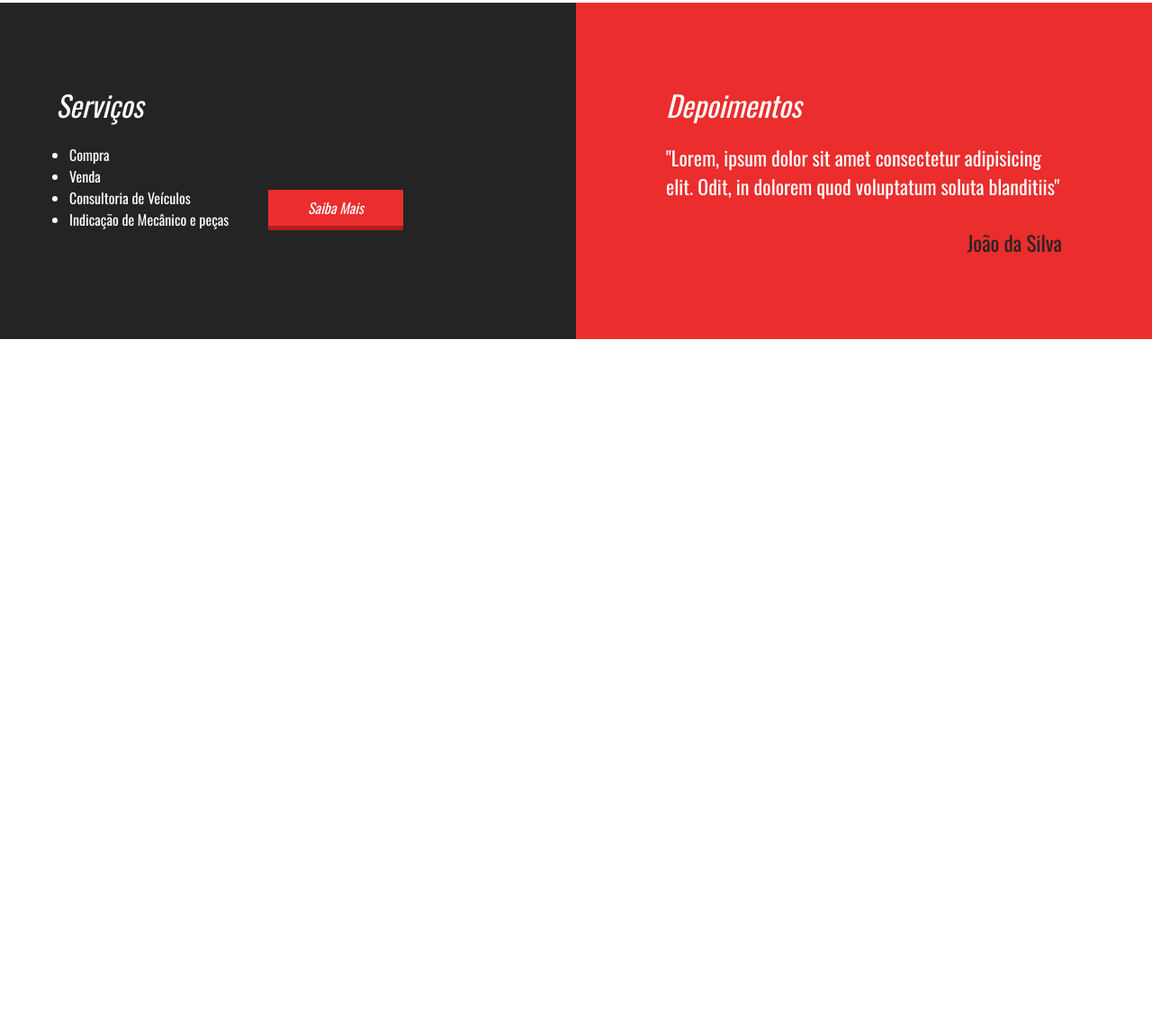
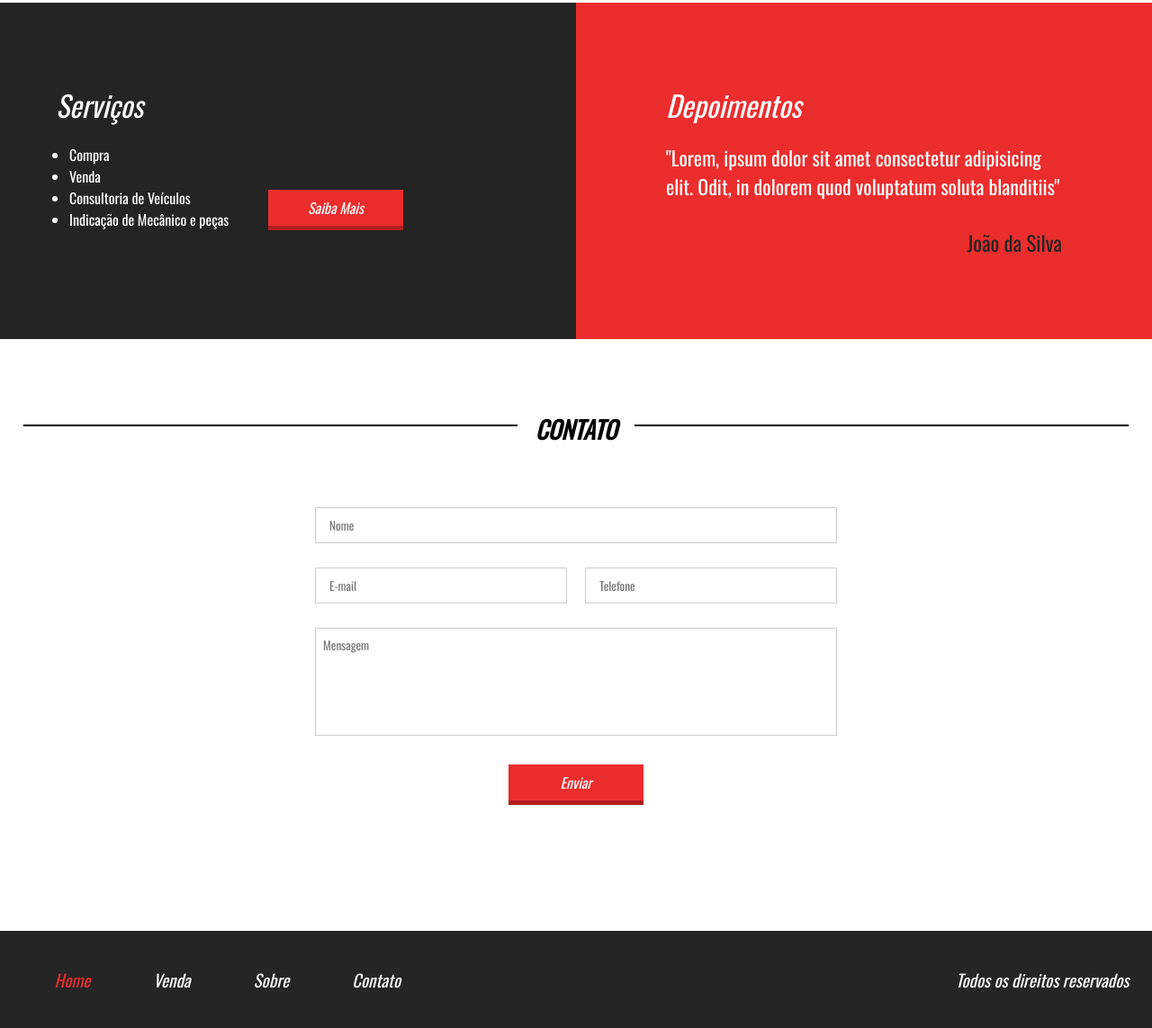
Before and after one commit to luiz-gui04/curso-web-master-projeto-05, a plain HTML site: page index.html in a window 1280 px wide. Shown: the part 1617-2760 px from the top of the page at 90% size. Before the commit the page ends 1994 px from the top, so only its background shows below. Drawn offline with nearby package versions, Linux system fonts and the light colour scheme.

Commit message:
formulario de contato e rodape

```diff
--- a/css/style.css
+++ b/css/style.css
@@ -164,7 +164,7 @@ section.veiculos-destaque .container {
   background-color: black;
 }
 
-section.veiculos-destaque .line-titulo h2 {
+.line-titulo h2 {
   position: relative;
   background-color: white;
   display: inline-block;
@@ -302,6 +302,89 @@ section.veiculos-destaque .line-titulo h2 {
   font-size: 23px;
 }
 
+section.contato {
+  padding: 80px 2%;
+}
+
+section.contato form {
+  max-width: 600px;
+  margin: 50px auto;
+}
+
+section.contato .input-wraper {
+  float: left;
+  padding: 10px;
+  margin-top: 7px;
+}
+
+section.contato input[type="text"] {
+  width: 100%;
+  border: 1px solid #ccc;
+  height: 40px;
+  line-height: 40px;
+  padding-left: 15px;
+}
+
+section.contato textarea {
+  width: 100%;
+  border: 1px solid #ccc;
+  height: 120px;
+  padding: 8px;
+  resize: none;
+}
+
+section.contato form .input-wraper:nth-of-type(5) {
+  text-align: center;
+}
+
+section.contato input[type="submit"] {
+  border-right: 0;
+  border-left: 0;
+  border-top: 0;
+  cursor: pointer;
+  display: inline-block;
+}
+
+.w100 {
+  width: 100%;
+}
+
+.w50 {
+  width: 50%;
+}
+
+footer {
+  padding: 40px 2%;
+  background: #252525;
+}
+
+footer nav {
+  float: left;
+}
+
+footer nav ul {
+  list-style-type: none;
+}
+
+footer nav ul a {
+  color: white;
+  text-decoration: none;
+}
+
+footer nav ul li {
+  float: left;
+  font-style: italic;
+  padding: 0 35px;
+  font-size: 19px;
+}
+
+footer p {
+  float: right;
+  color: white;
+  font-size: 19px;
+  font-style: italic;
+}
+
 @media screen and (max-width: 1100px) {
   .half1 {
     text-align: center;
@@ -319,7 +402,31 @@ section.veiculos-destaque .line-titulo h2 {
   }
 }
 
+@media screen and (max-width: 900px) {
+  .nome-depoimento {
+    float: left;
+    width: 100%;
+    margin: 20px 20px;
+  }
+}
+
 @media screen and (max-width: 768px) {
+  footer nav {
+    display: none;
+  }
+
+  footer {
+    text-align: center;
+  }
+
+  footer p {
+    float: none;
+  }
+
+  .w50 {
+    width: 100%;
+  }
+
   section.servicos-descricao {
     flex-direction: column;
   }
--- a/index.html
+++ b/index.html
@@ -116,5 +116,49 @@
     </div>
 
   </section>
+
+  <section class="contato">
+    <div class="line-titulo">
+      <div class="ln1"></div>
+      <h2>Contato</h2>
+    </div>
+
+    <form action="">
+      <div class="input-wraper w100">
+        <input placeholder="Nome" type="text" required>
+      </div>
+      <div class="input-wraper w50">
+        <input placeholder="E-mail" type="text" required>
+      </div>
+      <div class="input-wraper w50">
+        <input placeholder="Telefone" type="text" required>
+      </div>
+
+      <div class="input-wraper w100">
+        <textarea placeholder="Mensagem" required></textarea>
+      </div>
+
+      <div class="input-wraper w100">
+        <input class="btn1" type="submit" value="Enviar">
+      </div>
+
+      <div class="clear"></div>
+    </form>
+  </section>
+
+  <footer>
+    <div class="container">
+      <nav>
+        <ul>
+          <li><a style="color: #eb2d2d;" href="">Home</a></li>
+          <li><a href="">Venda</a></li>
+          <li><a href="">Sobre</a></li>
+          <li><a href="">Contato</a></li>
+        </ul>
+      </nav>
+      <p>Todos os direitos reservados</p>
+      <div class="clear"></div>
+    </div>
+  </footer>
 </body>
 </html>
```
